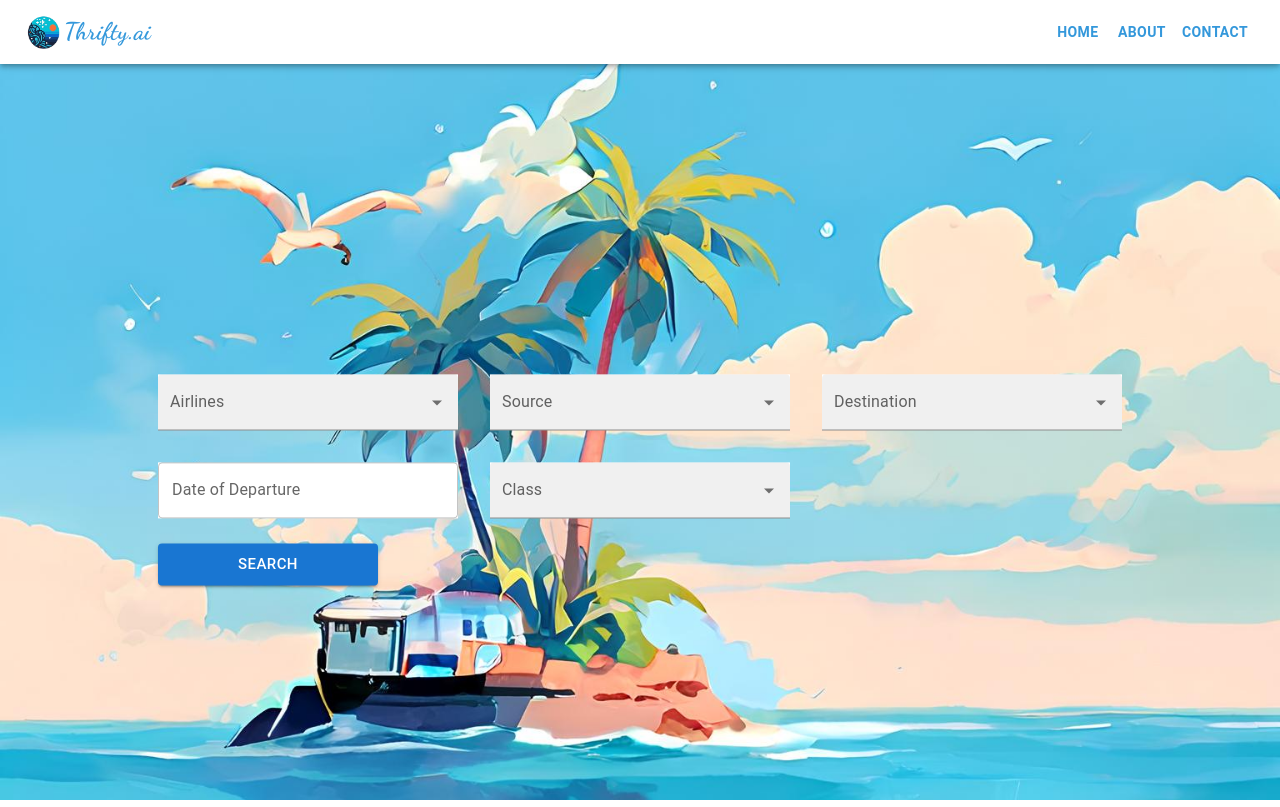
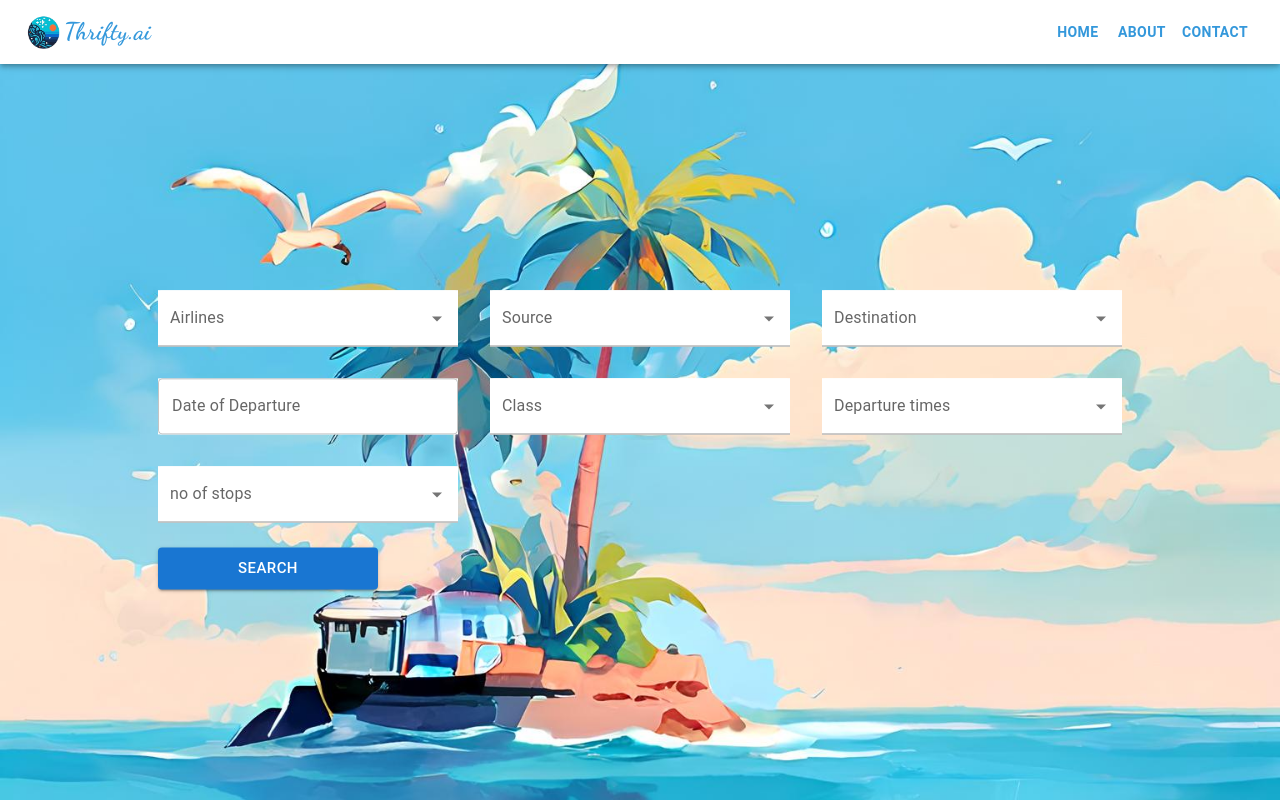
Before and after one commit to suyog200/Thrifty, a React (Vite) app in the folder Thrifty-app/: page / in a window 1280 px wide. Built offline with nearby package versions, Linux system fonts and the light colour scheme.

Commit message:
validations

```diff
--- a/Thrifty-app/src/App.css
+++ b/Thrifty-app/src/App.css
@@ -22,7 +22,7 @@
 
 .input-form {
   position: absolute;
-  top: 60%;
+  top: 55%;
   left: 50%;
   transform: translate(-50%, -50%);
 }
@@ -33,3 +33,7 @@
   gap: 2rem;
   z-index: 2;
 }
+
+.MuiInputBase-root{
+  background-color: white !important;
+}
--- a/Thrifty-app/src/components/InputBox.jsx
+++ b/Thrifty-app/src/components/InputBox.jsx
@@ -2,19 +2,27 @@ import TextField from "@mui/material/TextField";
 import Autocomplete from "@mui/material/Autocomplete";
 
 // eslint-disable-next-line react/prop-types
-export default function InputBox({ id, label, Data }) {
+export default function InputBox({ id, label, Data, value, setValue, error, setErrorText }) {
   return (
     <Autocomplete
       disablePortal
       id={id}
       options={Data} //provide optiobs
-      sx={{ width: 300 }}
+      sx={{ width: 300, backgroundColor: "#fff"}}
+      onChange={(event, newValue) => {
+        setValue(newValue);
+        setErrorText(null);
+      }}
       renderInput={(params) => (
         <TextField
           {...params}
+          value={value}
+          onChange={(e) => setValue(e.target.value)}
           label={label}
           variant="filled"
           sx={{ backgroundColor: "#fff" }}
+          error={error ? true : false}
+          helperText={error}
         />
       )}
     />
--- a/Thrifty-app/src/components/InputForm.jsx
+++ b/Thrifty-app/src/components/InputForm.jsx
@@ -8,23 +8,79 @@ import { AdapterDayjs } from "@mui/x-date-pickers/AdapterDayjs";
 import { DatePicker } from "@mui/x-date-pickers/DatePicker";
 import {
   airlines,
+  departure_times,
   classes,
   destination_cities,
   source_cities,
+  no_of_stops,
 } from "../data/constants";
 
-export default function InputForm() {
-  const [value, setValue] = useState();
+export default function InputForm({
+    airliness,
+    setAirlines,
+    airlinesError,
+    setAirlinesError,
+
+    source,
+    setSource,
+    sourceError,
+    setSourceError,
+
+    destination,
+    setDestination,
+    destinationError,
+    setDestinationError,
+
+    date,
+    setDate,
+    dateError,
+    setDateError,
+
+    classType,
+    setClassType,
+    classTypeError,
+    setClassTypeError,
+
+    departureTime,
+    setDepartureTime,
+    departureTimeError,
+    setDepartureTimeError,
+
+    noOfStops,
+    setNoOfStops,
+    noOfStopsError,
+    setNoOfStopsError,
+}) {
 
   return (
     <>
       <div className="inputs">
-        <InputBox id="airlines" label="Airlines" Data={airlines} />
-        <InputBox id="source" label="Source" Data={source_cities} />
         <InputBox
-          id="destination"
-          label="Destination"
-          Data={destination_cities}
+            id="airlines"
+            label="Airlines"
+            Data={airlines}
+            value={airliness}
+            setValue={setAirlines}
+            error={airlinesError}
+            setErrorText={setAirlinesError}
+        />
+        <InputBox
+            id="source"
+            label="Source"
+            Data={source_cities}
+            value={source}
+            setValue={setSource}
+            error={sourceError}
+            setErrorText={setSourceError}
+        />
+        <InputBox
+            id="destination"
+            label="Destination"
+            Data={destination_cities}
+            value={destination}
+            setValue={setDestination}
+            error={destinationError}
+            setErrorText={setDestinationError}
         />
         <LocalizationProvider dateAdapter={AdapterDayjs}>
           <DemoContainer
@@ -33,13 +89,39 @@ export default function InputForm() {
           >
             <DatePicker
               label="Date of Departure"
-              value={value}
-              onChange={(newValue) => setValue(newValue)}
+              value={date}
+              onChange={(newValue) => setDate(newValue)}
               sx={{ backgroundColor: "#fff", flex: 1 }}
             />
           </DemoContainer>
         </LocalizationProvider>
-        <InputBox id="class" label="Class" Data={classes} />
+        <InputBox
+            id="class"
+            label="Class"
+            Data={classes}
+            value={classType}
+            setValue={setClassType}
+            error={classTypeError}
+            setErrorText={setClassTypeError}
+        />
+        <InputBox
+            id="class"
+            label="Departure times"
+            Data={departure_times}
+            value={departureTime}
+            setValue={setDepartureTime}
+            error={departureTimeError}
+            setErrorText={setDepartureTimeError}
+        />
+        <InputBox
+            id="class"
+            label="no of stops"
+            Data={no_of_stops}
+            value={noOfStops}
+            setValue={setNoOfStops}
+            error={noOfStopsError}
+            setErrorText={setNoOfStopsError}
+        />
       </div>
     </>
   );
--- a/Thrifty-app/src/data/constants.js
+++ b/Thrifty-app/src/data/constants.js
@@ -39,5 +39,8 @@ export const classes = classes_raw
   .sort()
   .map((class_type, index) => ({ label: class_type, id: index }));
 
-// const arrival_times_raw = ['Night','Morning','Early_Morning','Afternoon','Evening','Late_Night'];
-// export const arrival_times = arrival_times_raw.sort().map((time, index) => ({label: time, id: index}));
+const departure_times_raw = ['Night','Morning','Early_Morning','Afternoon','Evening','Late_Night'];
+export const departure_times = departure_times_raw.sort().map((time, index) => ({label: time, id: index}));
+
+const no_of_stops_raw = ['0 Stops','1 Stops','2 or more stops'];
+export const no_of_stops = no_of_stops_raw.sort().map((stops, index) => ({label: stops, id: index}));
--- a/Thrifty-app/src/pages/Home.jsx
+++ b/Thrifty-app/src/pages/Home.jsx
@@ -1,9 +1,73 @@
+import {useState} from "react";
 import Navbar from "../components/Navbar";
 import Image from "../assets/images/Img1.jpg";
 import InputForm from "../components/InputForm";
 import Button from "@mui/material/Button";
+import dayjs from "dayjs";
 
 const Home = () => {
+  const [airlines, setAirlines] = useState();
+  const [airlinesError, setAirlinesError] = useState(false);
+
+  const [source, setSource] = useState();
+  const [sourceError, setSourceError] = useState(false);
+
+  const [destination, setDestination] = useState();
+  const [destinationError, setDestinationError] = useState(false);
+
+  const [date, setDate] = useState();
+  const [dateError, setDateError] = useState(false);
+
+  const [classType, setClassType] = useState();
+  const [classTypeError, setClassTypeError] = useState(false);
+
+  const [departureTime, setDepartureTime] = useState();
+  const [departureTimeError, setDepartureTimeError] = useState(false);
+
+  const [noOfStops, setNoOfStops] = useState();
+  const [noOfStopsError, setNoOfStopsError] = useState(false);
+
+  const handleClick = () => {
+    // perform validation
+    if (!airlines) {
+      setAirlinesError("Please select an airline");
+      // return;
+    }
+    if (!source) {
+      setSourceError("Please select a source city");
+      // return;
+    }
+    if (!destination) {
+      setDestinationError("Please select a destination city");
+      // return;
+    }
+    if (!classType) {
+      setClassTypeError("Please select a class type");
+      // return;
+    }
+    if (!departureTime) {
+      setDepartureTimeError("Please select a departure time");
+      // return;
+    }
+    if (!noOfStops) {
+      setNoOfStopsError("Please select number of stops");
+      // return;
+    }
+    if (!date) {
+      setDateError("Please select a date");
+      return;
+    }
+    // convert date to required format
+    const formattedDate = dayjs(date).format("YYYY-MM-DD");
+    console.log(formattedDate);
+
+    // difference between current date and selected date
+    const difference = dayjs(formattedDate).diff(dayjs(), "day");
+    console.log(difference);
+
+    console.log(airlines, source, destination, formattedDate.toLocaleLowerCase(), classType, departureTime, noOfStops);
+  };
+
   return (
     <div>
       <Navbar />
@@ -11,12 +75,48 @@ const Home = () => {
         <img src={Image} alt="Image" />
       </div>
       <div className="input-form">
-        <InputForm />
+        <InputForm
+          airliness={airlines}
+          setAirlines={setAirlines}
+          airlinesError={airlinesError}
+          setAirlinesError={setAirlinesError}
+
+          source={source}
+          setSource={setSource}
+          sourceError={sourceError}
+          setSourceError={setSourceError}
+
+          destination={destination}
+          setDestination={setDestination}
+          destinationError={destinationError}
+          setDestinationError={setDestinationError}
+
+          date={date}
+          setDate={setDate}
+          dateError={dateError}
+          setDateError={setDateError}
+
+          classType={classType}
+          setClassType={setClassType}
+          classTypeError={classTypeError}
+          setClassTypeError={setClassTypeError}
+
+          departureTime={departureTime}
+          setDepartureTime={setDepartureTime}
+          departureTimeError={departureTimeError}
+          setDepartureTimeError={setDepartureTimeError}
+
+          noOfStops={noOfStops}
+          setNoOfStops={setNoOfStops}
+          noOfStopsError={noOfStopsError}
+          setNoOfStopsError={setNoOfStopsError}
+        />
         <Button
           size="large"
           sx={{ mt: "25px", width: "220px" }}
           className="Search-btn"
           variant="contained"
+          onClick={handleClick}
         >
           Search
         </Button>
```
